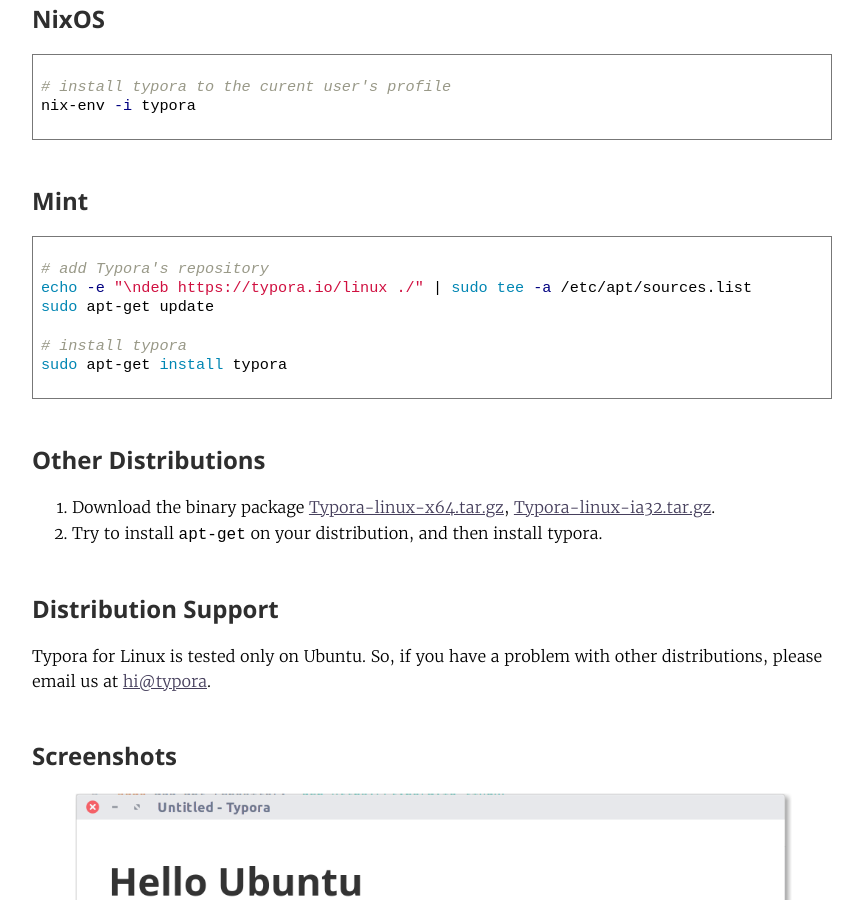
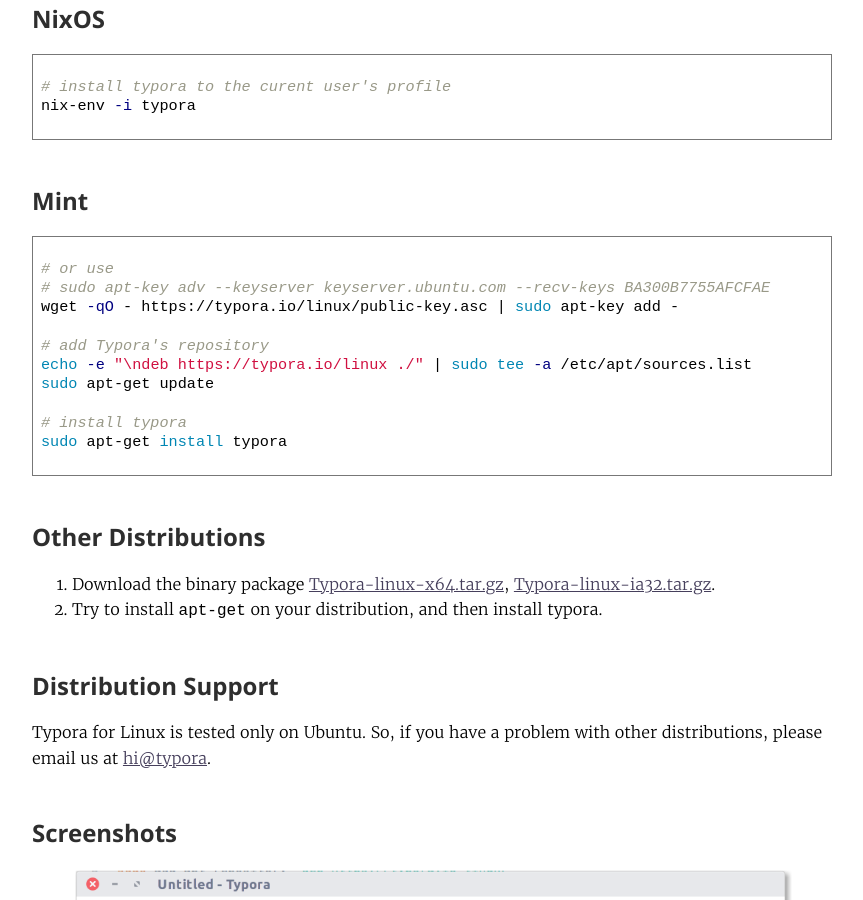
Before and after one commit to typora/support.typora.io, a Jekyll site: the page built from _posts/2016-09-26-Typora on Linux.md, in a window 1280 px wide and 900 px high, scrolled down 928 px. Shown: the whole window, without its empty margins (208-1071 px from the left). Built offline with Jekyll 4.4.1, drawn with Linux system fonts in a browser that asks for light colours; nearby versions of some CDN libraries; library files that are not in the unit come from our copies.

Commit message:
Update 2016-09-26-Typora on Linux.md

````diff
--- a/_posts/2016-09-26-Typora on Linux.md
+++ b/_posts/2016-09-26-Typora on Linux.md
@@ -41,6 +41,10 @@
 ## Mint
 
 ```sh
+# or use
+# sudo apt-key adv --keyserver keyserver.ubuntu.com --recv-keys BA300B7755AFCFAE
+wget -qO - https://typora.io/linux/public-key.asc | sudo apt-key add -
+
 # add Typora's repository
 echo -e "\ndeb https://typora.io/linux ./" | sudo tee -a /etc/apt/sources.list
 sudo apt-get update
````
